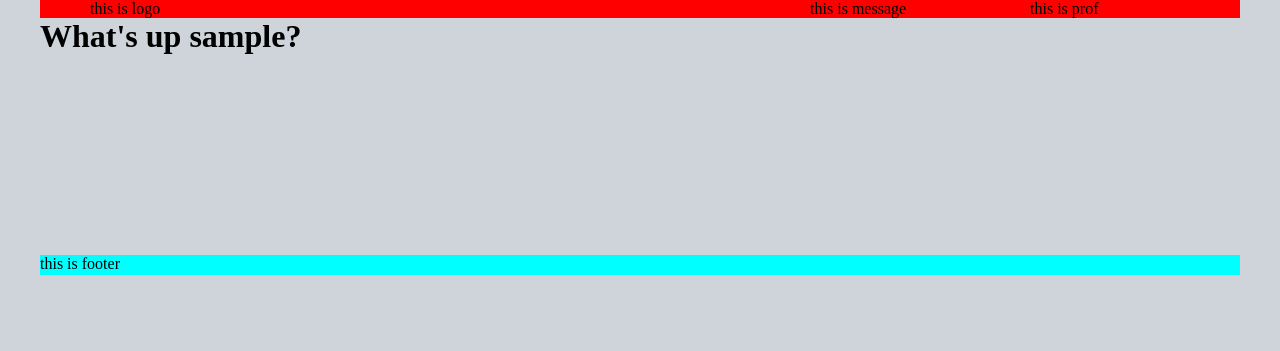
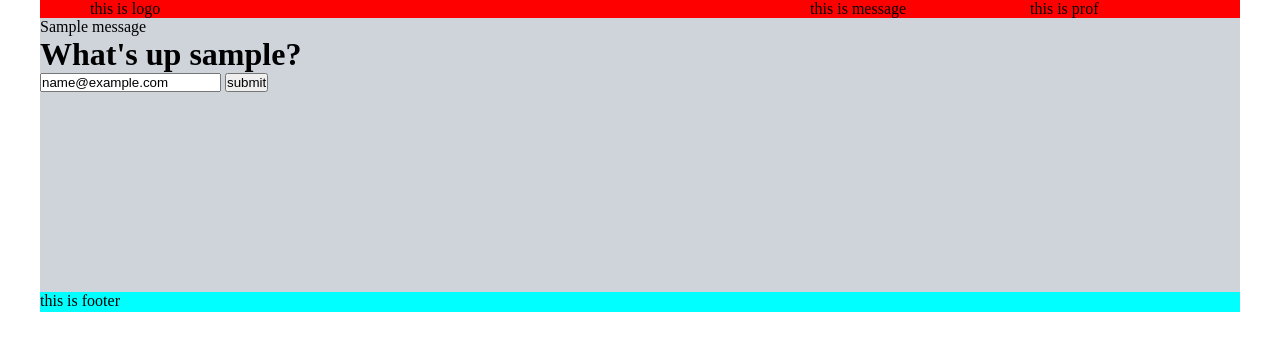
Before and after one commit to M0zzi3/t33nder-online-community-XfortniteXminecraftXoff-whiteXsupremeXgucci-by-apple-free-beta-v2-2022-pro-, a Flask app: page /user in a window 1280 px wide. Shown: the top 351 px of the page. Run offline with Flask 2, Linux system fonts and the light colour scheme; the visitor is signed in with stand-in values (Sample User, id 1); tables that the repository leaves empty hold one stand-in row (values such as "Sample post"); one stand-in notice (Sample message) is shown.

Commit message:
baza danych działa esssa

```diff
--- a/app.py
+++ b/app.py
@@ -1,12 +1,25 @@
+from flask import Flask, render_template, request, make_response, redirect, url_for, session, flash
 from datetime import timedelta
-
-from flask import Flask, render_template, request, make_response, redirect, url_for, session
+from flask_sqlalchemy import SQLAlchemy
 import random
-
 
 app = Flask(__name__)
 app.secret_key = "qazxdr4321"
-app.permanent_session_lifetime = timedelta(minutes=2)
+app.config['SQLALCHEMY_DATABASE_URI'] = 'sqlite:///users.sqlite3'
+app.config['SQLALCHEMY_TRACK_MODIFICATIONS'] = False
+app.permanent_session_lifetime = timedelta(minutes=5)
+
+db = SQLAlchemy(app)
+
+
+class users(db.Model):
+    _id = db.Column("id", db.Integer, primary_key=True)
+    name = db.Column("name", db.String(100))
+    email = db.Column("email", db.String(100))
+
+    def __init__(self, name, email):
+        self.name = name
+        self.email = email
 
 
 @app.route('/')
@@ -17,14 +30,22 @@ def home_page():
         return redirect(url_for("login_page"))
 
 
-
-
 @app.route("/login", methods=["POST", "GET"])
 def login_page():
     if request.method == "POST":
         session.permanent = True
         user_name = request.form["user_name"]
         session["user"] = user_name
+
+        found_user = users.query.filter_by(name=user_name).first()
+        if found_user:
+            session["email"] = found_user.email
+        else:
+            usr = users(user_name, "")
+            db.session.add(usr)
+            db.session.commit()
+
+        flash("Login Succesful!")
         return redirect(url_for("user_page"))
     else:
         if "user" in session:
@@ -32,20 +53,37 @@ def login_page():
         return render_template('login.html')
 
 
-@app.route('/user')
+@app.route('/user', methods=["POST", "GET"])
 def user_page():
+    email = None
     if "user" in session:
         user_name = session['user']
-        return render_template('user.html', data=user_name)
+
+        if request.method == "POST":
+            email = request.form["email"]
+            session["email"] = email
+            found_user = users.query.filter_by(name=user_name).first()
+            found_user.email = email
+            db.session.commit()
+            flash("Email was saved")
+        else:
+            if "email" in session:
+                email = session["email"]
+
+        return render_template('user.html', user_name=user_name, email=email)
     else:
         return redirect(url_for("login_page"))
 
 
 @app.route("/logout")
 def logout_page():
+    if "user" in session:
+        user_name = session['user']
+        flash(f"You have been logged out {user_name}", "info")
+
     session.pop("user", None)
+    session.pop("email", None)
     return redirect(url_for("login_page"))
-
 
 
 @app.route('/cookie')
@@ -54,13 +92,20 @@ def cookie_page():
     response.set_cookie('odpowiedz', '42')
     return response
 
+
 @app.errorhandler(404)
 def page_not_found(e):
     return render_template('error404.html'), 404
 
+
 @app.errorhandler(500)
 def internal_server_error(e):
-    return f'Server fall down for {random.randint(3,256)} time'
+    return f'Server fall down for {random.randint(3, 256)} time'
+
+
+
+
 
 if __name__ == '__main__':
+    db.create_all()
     app.run(debug=True)
--- a/static/styles/style.css
+++ b/static/styles/style.css
@@ -4,6 +4,9 @@
 }
 
 body{
+}
+
+.content{
   margin: 0 auto;
   width: 1200px;
 
--- a/templates/base.html
+++ b/templates/base.html
@@ -8,19 +8,18 @@
     <link rel= "stylesheet" type= "text/css" href= "{{ url_for('static',filename='styles/style.css') }}">
 </head>
 <body>
+    <div class="content">
         <nav>
             <div class="logo">this is logo</div>
             <div class="user_profpicture">this is prof</div>
             <div class="user_messages">this is message</div>
         </nav>
-
         {% block content %}
 
         {% endblock %}
-
         <footer>
             this is footer
         </footer>
-
+    </div>
 </body>
 </html>
--- a/templates/user.html
+++ b/templates/user.html
@@ -1,12 +1,26 @@
 {% extends 'base.html' %}
 
 {% block title %}
-<title>Hello {{ data }}</title>
+<title>Hello {{ user_name}}</title>
 {% endblock %}
 
 
 {% block content %}
+    {% with messages = get_flashed_messages() %}
+        {% if messages %}
+            {% for msg in messages %}
+                <p>{{ msg }}</p>
+            {% endfor %}
+        {% endif %}
+    {% endwith %}
 
-<h1>What's up {{ data }}?</h1>
+<h1>What's up {{ user_name}}?</h1>
+
+
+<form action="#" method="POST">
+    <input type="email" name="email" placeholder="Enter email" value="{{ email if email }}"/>
+    <input type="submit" value="submit"/>
+</form>
+
 
 {% endblock %}
```
Also changed, not shown: templates/login.html (+7 -0 lines). Lines whose indentation alone changed are shown as unchanged.
